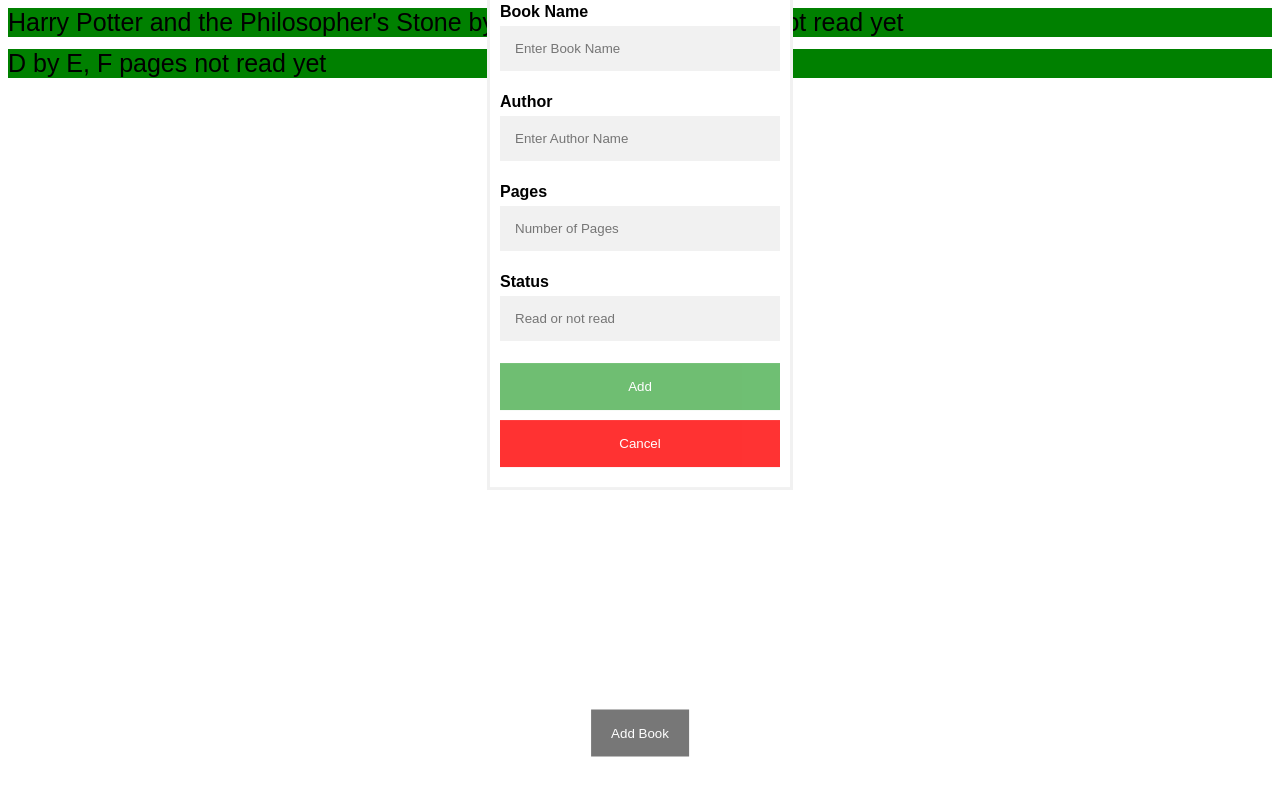
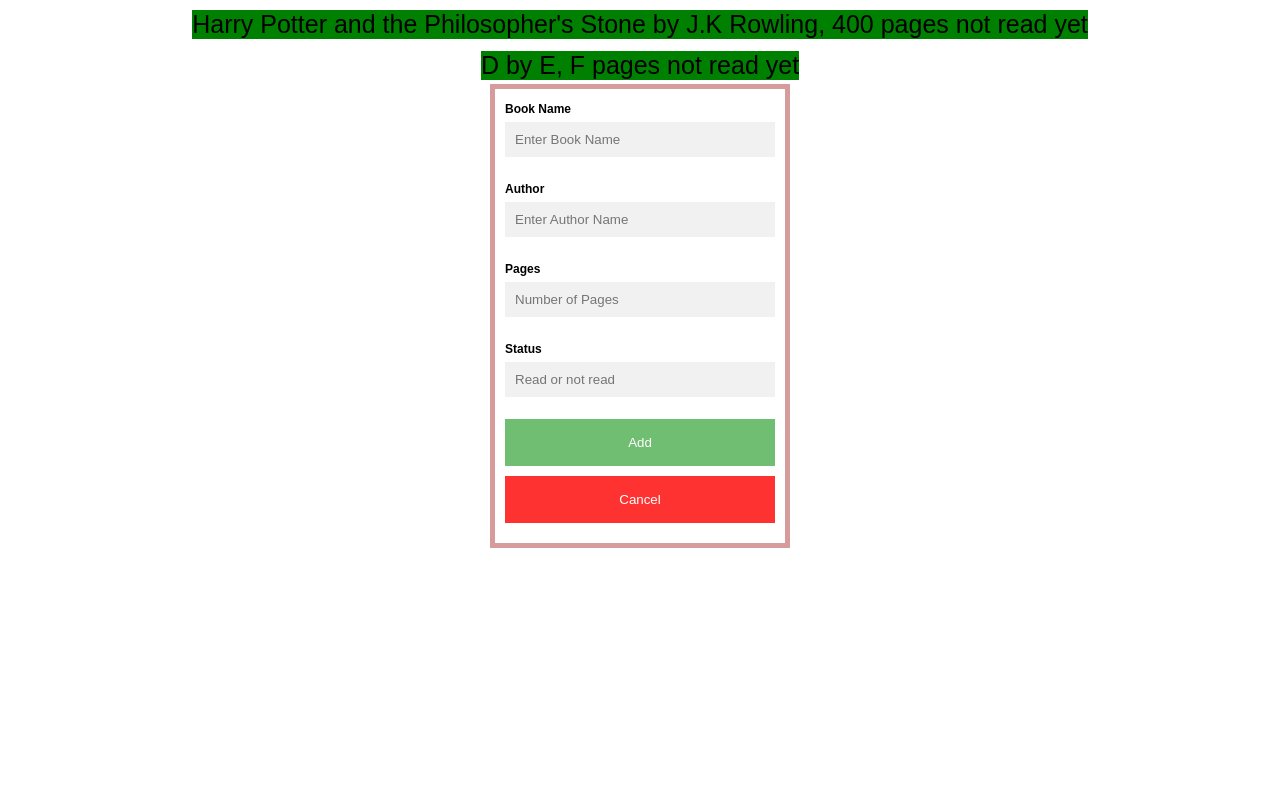
Before and after one commit to Escended/library, a plain HTML site: page index.html in a window 1280 px wide. Both pictures are taken after a click on the button "Add Book". Drawn offline with Linux system fonts and the light colour scheme.

Commit message:
Fixed button css to correctly overlay over library entries

```diff
--- a/css/style.css
+++ b/css/style.css
@@ -1,7 +1,8 @@
-body {
+html, body {
     font-family: Arial, Helvetica, sans-serif;
+    height: 100%;
+    position: relative;
 }
-
 *, *:before, *:after {
     box-sizing: border-box;
 }
@@ -10,11 +11,16 @@ body {
     display: flex;
     flex-direction: column;
     gap: 12px;
+    align-items: center;
+    justify-content: center;
+    margin: 10px;
 }
 #container div {
     font-size: 25px;
     background-color: green;
+
 }
+
 .open-button {
   background-color: #555;
   color: white;
@@ -29,16 +35,19 @@ body {
   margin: 0 auto;
 }
 
+
 /* The popup form - hidden by default */
 .form-popup {
   display: none;
+  position: absolute;
+  border: 5px solid #d69b9b;
+  z-index: 9;
+  margin: 0 auto;
   position: fixed;
-  border: 3px solid #f1f1f1;
-  z-index: 9;
   left: 50%;
   bottom: 20px;
   transform: translate(-50%, -50%);
-  margin: 0 auto;
+  width: 300px;
 }
 
 /* Add styles to the form container */
@@ -47,11 +56,13 @@ body {
   padding: 10px;
   background-color: white;
 }
-
+label {
+  font-size: 12px;
+}
 /* Full-width input fields */
 .form-container input[type=text] {
   width: 100%;
-  padding: 15px;
+  padding: 10px;
   margin: 5px 0 22px 0;
   border: none;
   background: #f1f1f1;
--- a/index.html
+++ b/index.html
@@ -1,5 +1,6 @@
 <!DOCTYPE html>
 <html>
+
 <head>
     <meta name="viewport" content="width=device-width, initial-scale=1">
     <title>Library</title>
@@ -11,12 +12,9 @@
         <!-- books are here -->
     </main>
     <div class="openBtn">
-        <button class="open-button" onclick="openForm()"> Add Book</button>
-    </div>
-
+        <div id=center-form>
             <div class="form-popup" id="myForm">
                 <form class="form-container" action="">
-          <h1>Book info</h1>
 
                     <label for="book"><b>Book Name</b></label>
                     <input type="text" placeholder="Enter Book Name" name="book" required>
@@ -30,10 +28,14 @@
                     <label for="Status"><b>Status</b></label>
                     <input type="text" placeholder="Read or not read" name="status" required>
 
-          <button type="submit" onclick="submitForm ()" class="btn">Add</button>
+                    <button type="button" onclick="submitForm()" class="btn">Add</button>
                     <button type="button" class="btn cancel" onclick="closeForm()">Cancel</button>
                 </form>
             </div>
+        </div>
+        <button class="open-button" onclick="openForm()"> Add Book</button>
+    </div>
+
 
     <script src="scripts/script.js"></script>
 </body>
--- a/scripts/script.js
+++ b/scripts/script.js
@@ -34,10 +34,12 @@ function displayBooks() {
 
 function openForm() {
     document.getElementById("myForm").style.display = "block";
+    document.querySelector(".open-button").style.display = "none";
 
 }
 function closeForm() {
     document.getElementById("myForm").style.display = "none";
+    document.querySelector(".open-button").style.display = "block";
     let form = document.getElementById("myForm");
     console.log(typeof form);
     resetForm(form);
```
Lines whose indentation alone changed are shown as unchanged.
